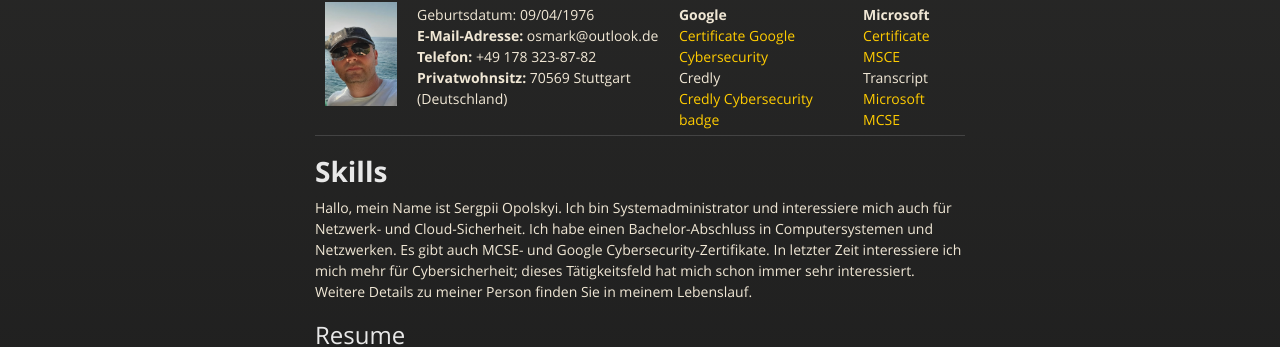
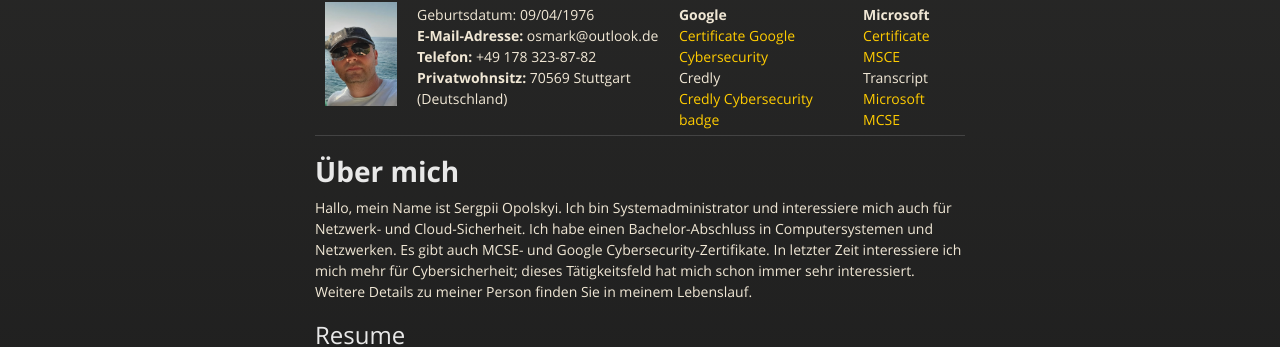
Before and after one commit to serjhubs/Resume, a Jekyll site: the page built from index.md, in a window 1280 px wide and 900 px high. Shown: the part 256-603 px from the top of the window. Built offline with Jekyll 4.4.1, drawn with Linux system fonts in a browser that asks for light colours; the repository's description, which GitHub fills in, is left out.

Commit message:
Update index.md

```diff
--- a/index.md
+++ b/index.md
@@ -26,7 +26,7 @@ layout: default
    </table>
 </Html>
 
-# **Skills**
+# **Über mich**
 
 Hallo, mein Name ist Sergрii Opolskyi. Ich bin Systemadministrator und interessiere mich auch für Netzwerk- und Cloud-Sicherheit. Ich habe einen Bachelor-Abschluss in Computersystemen und Netzwerken. Es gibt auch MCSE- und Google Cybersecurity-Zertifikate. In letzter Zeit interessiere ich mich mehr für Cybersicherheit; dieses Tätigkeitsfeld hat mich schon immer sehr interessiert. Weitere Details zu meiner Person finden Sie in meinem Lebenslauf.
 
```
